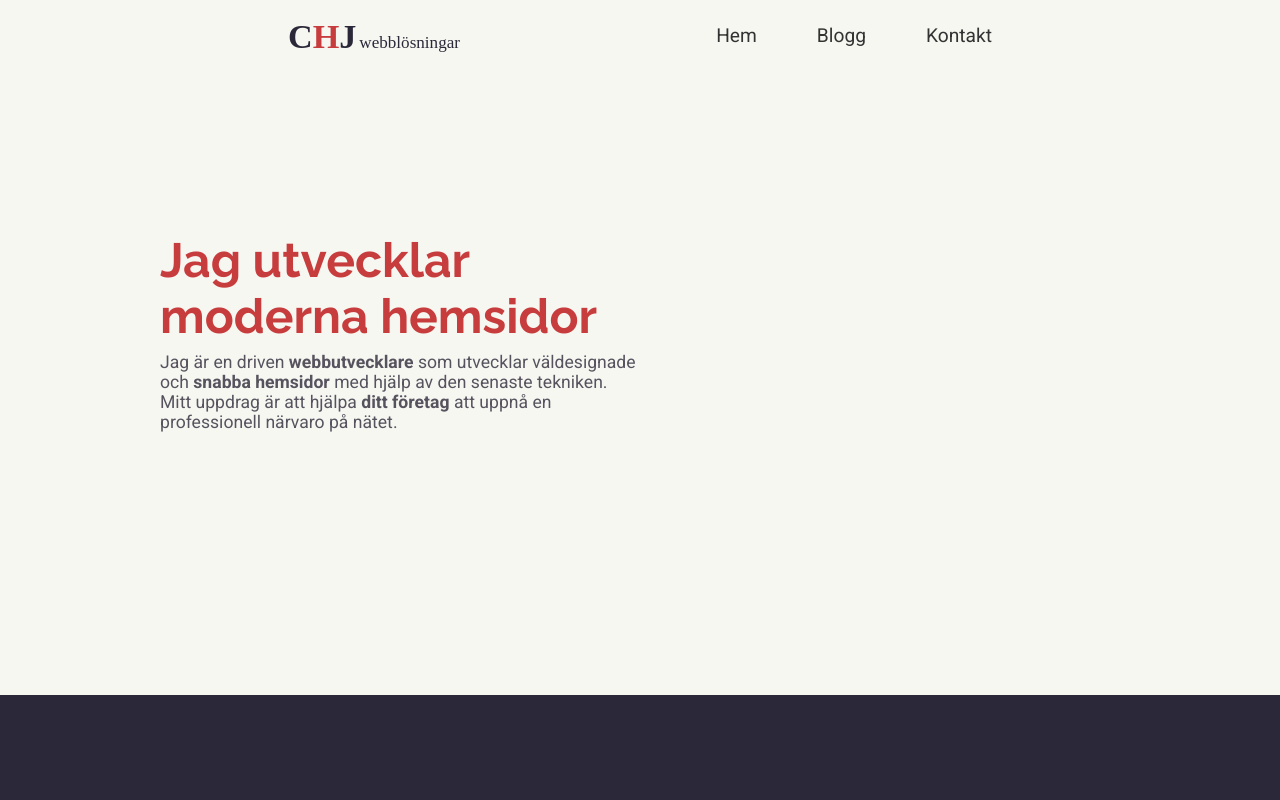
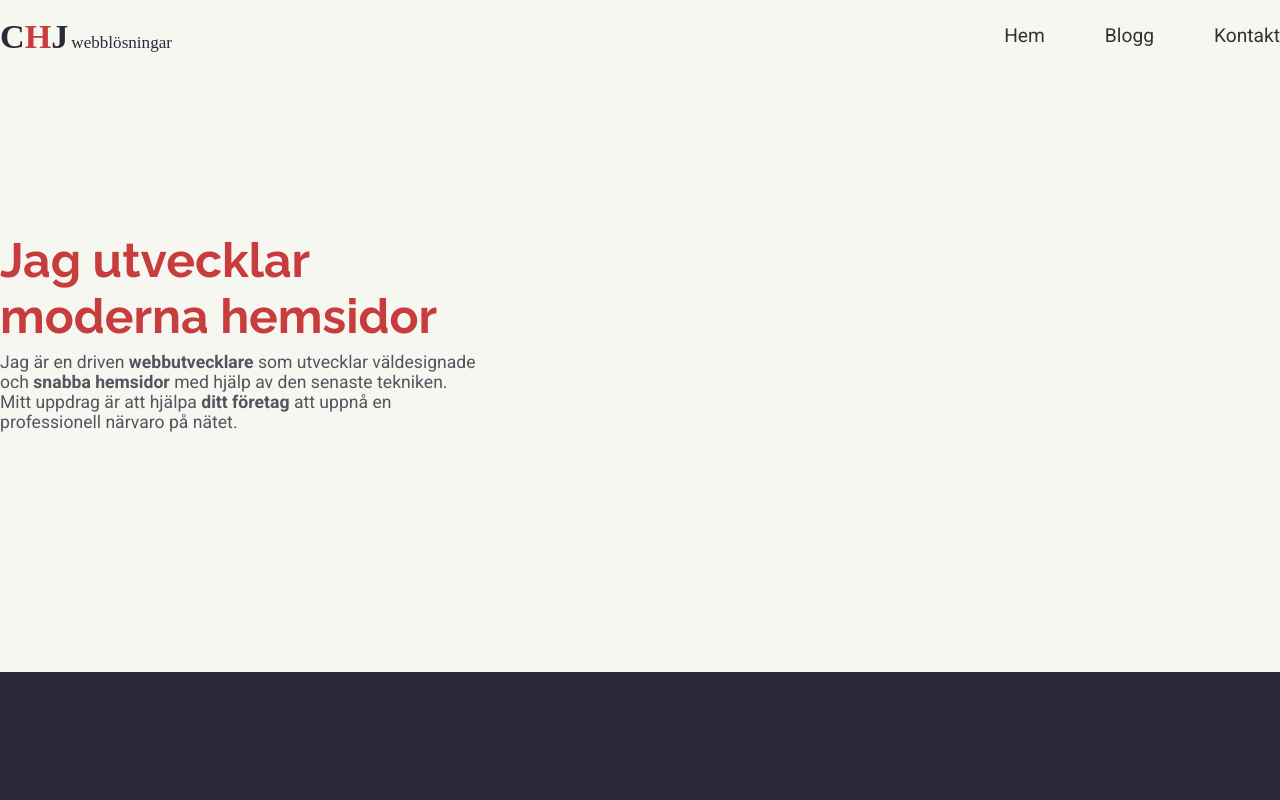
Before and after one commit to Plazide/gatsby-test, a Gatsby site: page / in a window 1280 px wide. Shown: the top 800 px of the page. Built offline with nearby package versions, Linux system fonts and the light colour scheme; Gatsby itself is replaced by a stand-in of ours.

Commit message:
Content width of page

```diff
--- a/src/components/header.js
+++ b/src/components/header.js
@@ -8,8 +8,10 @@ import "./styles/header.css";
 
 const Header = ({ siteTitle }) => (
   <header>
-	  <Logo />
-	  <Navigation />
+	  <div className="wrapper">
+		<Logo />
+		<Navigation />
+	  </div>
   </header>
 )
 
--- a/src/components/layout.js
+++ b/src/components/layout.js
@@ -28,14 +28,7 @@ const Layout = ({ children }) => {
   return (
     <>
       <Header siteTitle={data.site.siteMetadata.title} />
-      <div
-        style={{
-          margin: `0 auto`,
-          maxWidth: 960,
-          padding: `0px 1.0875rem 1.45rem`,
-          paddingTop: 0,
-        }}
-      >
+      <div className="wrapper">
         <main>{children}</main>
       </div>
 	  <Footer />
--- a/src/components/styles/header.css
+++ b/src/components/styles/header.css
@@ -1,9 +1,9 @@
-header{
+header .wrapper{
 	display: flex;
 	justify-content: space-between;
 	align-items: center;
 
-	padding: 1rem calc(960px * .3);
+	padding: 1rem 0;
 }
 header .logo{
 	max-height: 40px;
--- a/src/components/styles/layout.css
+++ b/src/components/styles/layout.css
@@ -0,0 +1,4 @@
+.wrapper{
+	width: var(--contentWidth);
+	margin: auto;
+}
```
